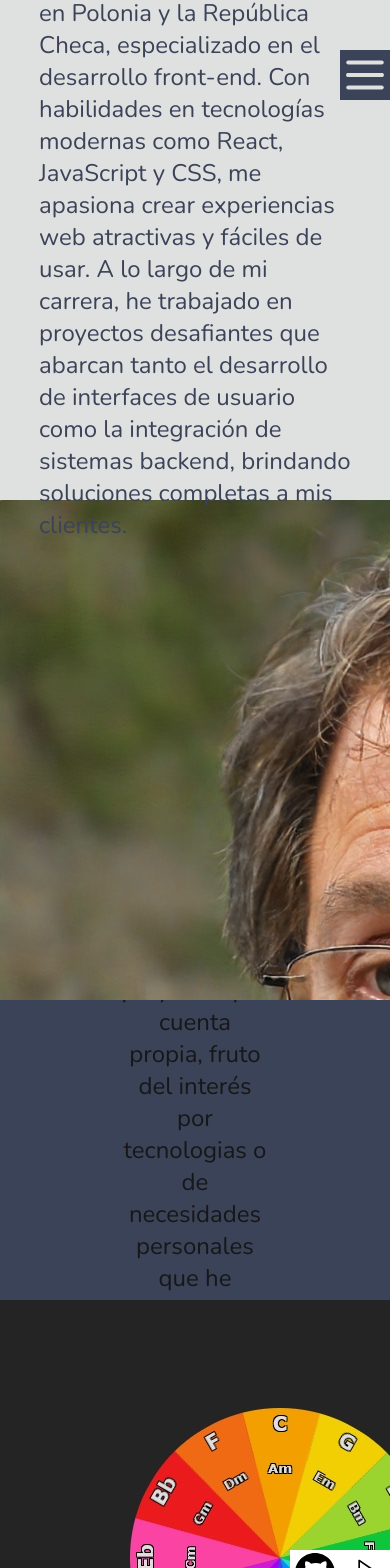
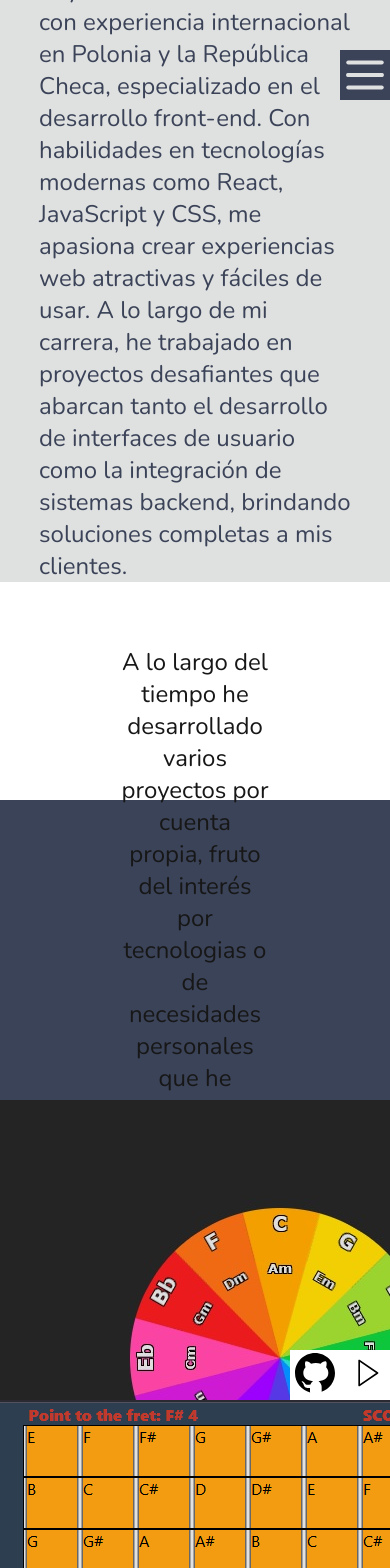
Before and after one commit to CarlosBor/portfolio, a Next.js app: page / in a window 390 px wide. Shown: the top 1568 px of the page. Built offline with nearby package versions, Linux system fonts and the light colour scheme.

Commit message:
further work towards mobile

```diff
--- a/app/sections/Contact.module.css
+++ b/app/sections/Contact.module.css
@@ -14,8 +14,9 @@
 }
 
 .contactContent>*{
-    margin-left:10px;
-    margin-right:10px;
+    padding-right:30px;
+    padding-left:30px;
+    text-align:center;
 }
 
 .envelopeContainer.animated{
--- a/app/sections/Header.module.css
+++ b/app/sections/Header.module.css
@@ -2,7 +2,7 @@
   display:none;
 }
 
-@media (min-width: 500px) {
+@media (min-width: 700px) {
   .header{
     background-color:var(--darkBlue);
     padding-top:1.5em;
--- a/app/sections/Hero.module.css
+++ b/app/sections/Hero.module.css
@@ -1,28 +1,13 @@
-@media (min-width: 500px) {
-    .container{
-        top:5em;
-    }
-}
-
-@media (max-width: 500px) {
-    .container{
-        display:flex;
-        flex-direction:column;
-    }
-    .container>div{
-        width:100%;
-    }
-}
-
 .container{
     width:100%;
     position:relative;
-
+    min-height:800px;
+    display:grid;
+    grid-template-columns: 1fr 1fr;
 }
 
 .asideLeft{
-    width:50%;
-    height:500px;
+    grid-column: 1 / 2;
     background-color:var(--lightGray);
     display:flex;
     float:left;
@@ -38,9 +23,8 @@
 }
 
 .asideRight{
-    width:50%;
-    height:500px;
-    float:right;
+    grid-column: 2 3;
+    height:100%;
 }
 
 .asideTextContainer{
@@ -68,3 +52,21 @@
     height:100%;
     background-image:url("../../assets/thispersondoesnotexist.jpeg");
 }
+
+@media (min-width:700px) {
+    .container{
+        top:5em;
+    }
+}
+
+@media (max-width: 700px) {
+    .container{
+        display:flex;
+        flex-direction:column;
+        font-size:16px;
+    }
+    .container>div{
+        width:100%;
+    }
+
+}
--- a/app/sections/MobileHeader.module.css
+++ b/app/sections/MobileHeader.module.css
@@ -1,4 +1,4 @@
-@media (max-width: 500px) {
+@media (max-width: 700px) {
     .mobileHeader{
         position:fixed;
         width:300px;
@@ -57,7 +57,7 @@
         cursor:pointer;
     }
 }
-@media (min-width: 500px) {
+@media (min-width: 700px) {
     .mobileHeader{
         display:none;
     }
```
